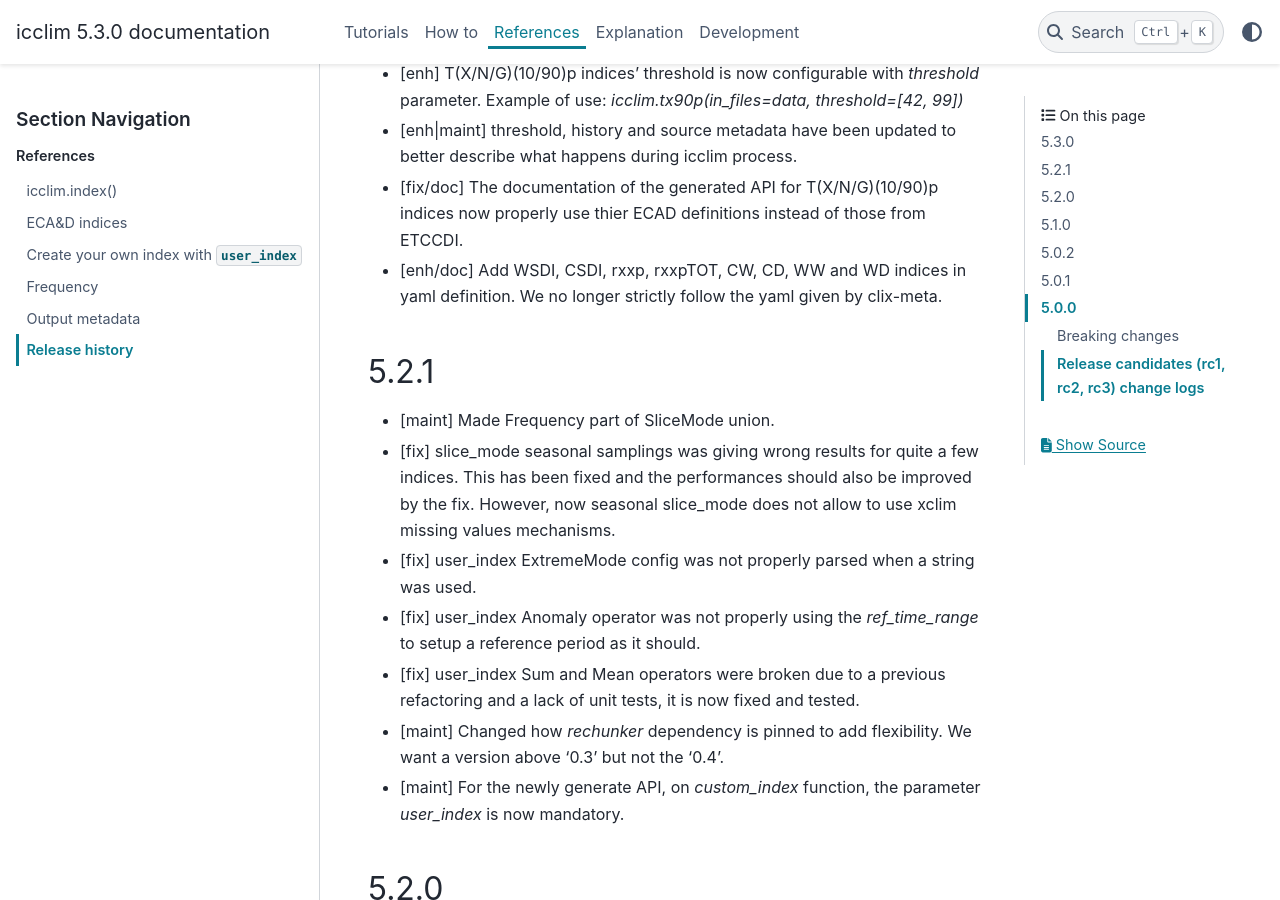
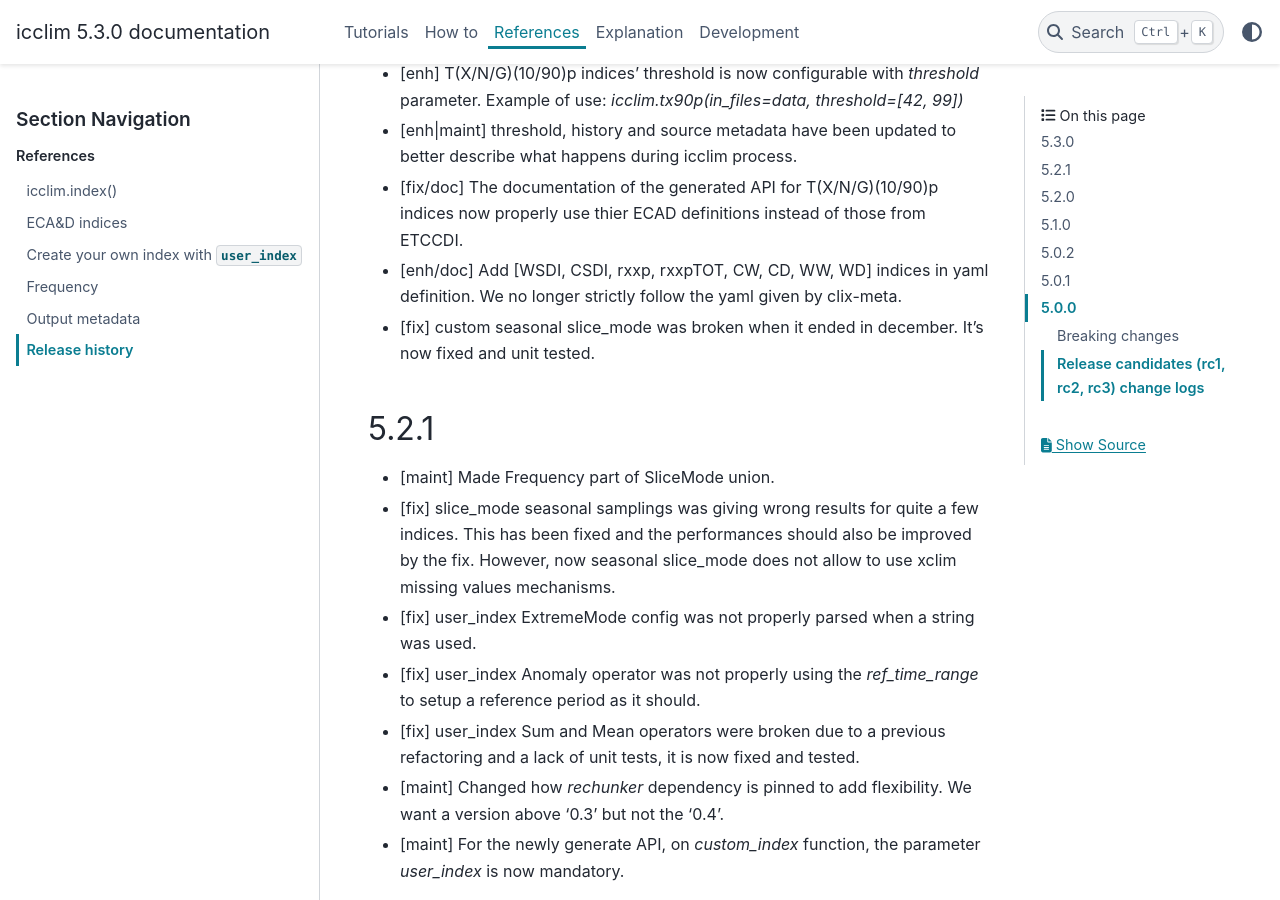
Before and after one commit to cerfacs-globc/icclim, a Sphinx documentation site: the page built from doc/source/references/release_notes.rst, in a window 1280 px wide and 900 px high, scrolled down 896 px. Built offline with Sphinx 7.4.7 and the PyData theme 0.15.4, drawn with Linux system fonts in a browser that asks for light colours; the version number is read from the project's files by our own code.

Commit message:
DOC: Add release note

```diff
--- a/doc/source/references/release_notes.rst
+++ b/doc/source/references/release_notes.rst
@@ -21,7 +21,8 @@ Release history
   Example of use: `icclim.tx90p(in_files=data, threshold=[42, 99])`
 * [enh|maint] threshold, history and source metadata have been updated to better describe what happens during icclim process.
 * [fix/doc] The documentation of the generated API for T(X/N/G)(10/90)p indices now properly use thier ECAD definitions instead of those from ETCCDI.
-* [enh/doc] Add WSDI, CSDI, rxxp, rxxpTOT, CW, CD, WW and WD indices in yaml definition. We no longer strictly follow the yaml given by clix-meta.
+* [enh/doc] Add [WSDI, CSDI, rxxp, rxxpTOT, CW, CD, WW, WD] indices in yaml definition. We no longer strictly follow the yaml given by clix-meta.
+* [fix] custom seasonal slice_mode was broken when it ended in december. It's now fixed and unit tested.
 
 5.2.1
 -----
```
